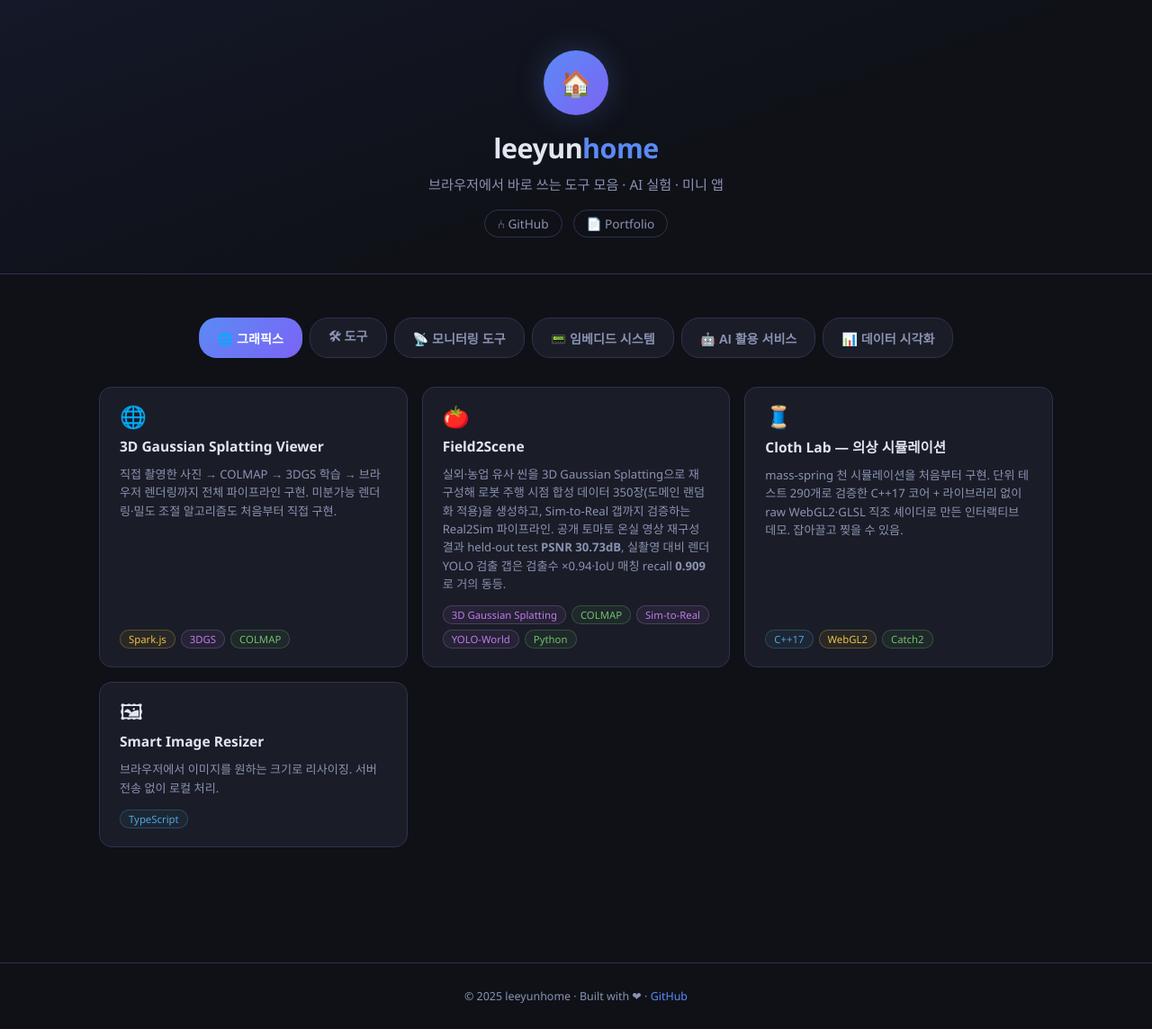
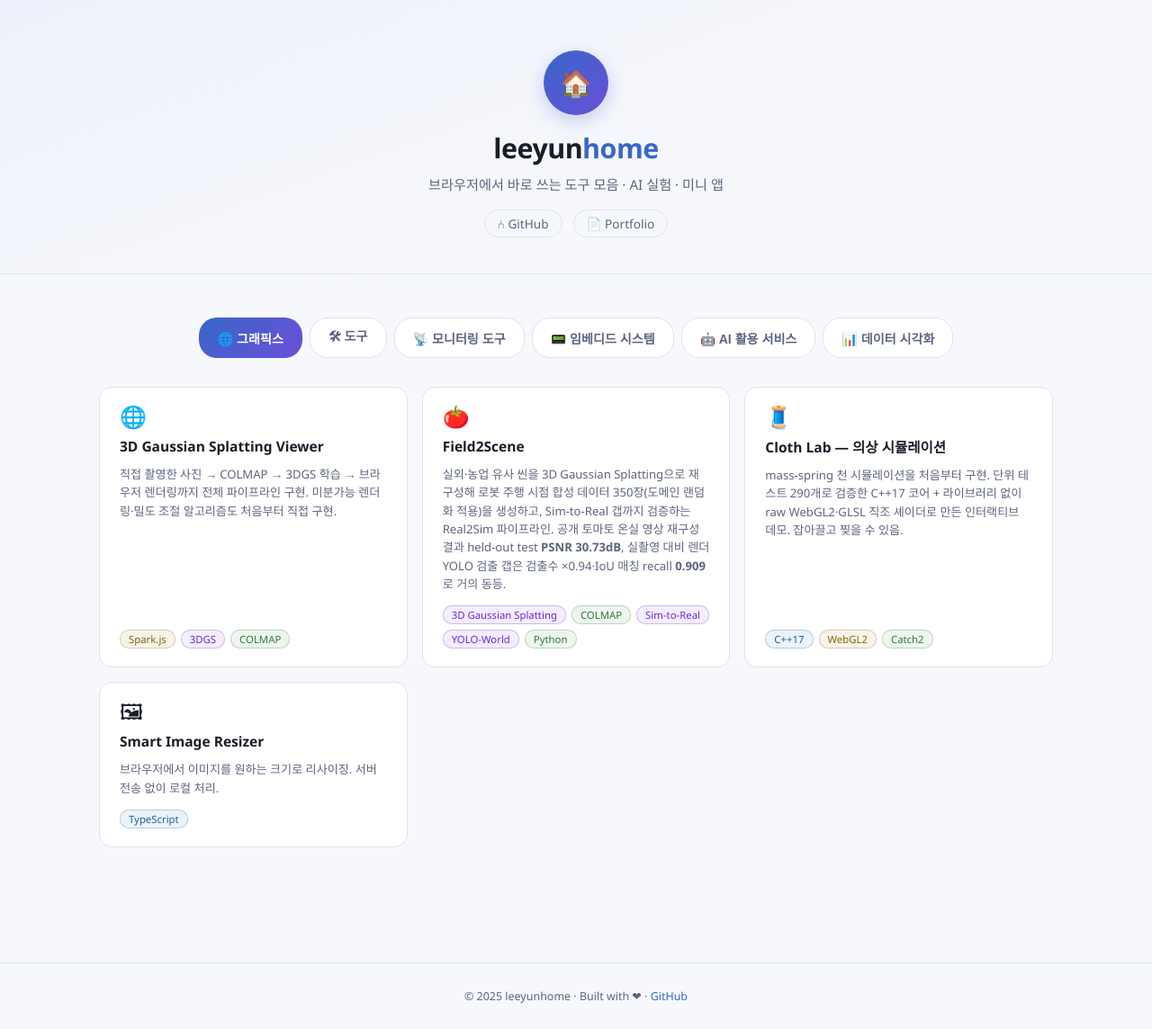
Before and after one commit to leeyunhome/leeyunhome.github.io, a Jekyll site: the page index.html, which Jekyll copies as it is, in a window 1280 px wide. Shown: the whole page at 90% size. Built offline with Jekyll 4.4.1, drawn with Linux system fonts in a browser that asks for light colours.

Commit message:
허브 페이지를 밝은 테마로 전환 (배지 색상 대비 재조정 포함)

```diff
--- a/index.html
+++ b/index.html
@@ -3,6 +3,7 @@
 <head>
   <meta charset="UTF-8" />
   <meta name="viewport" content="width=device-width, initial-scale=1.0" />
+  <meta name="theme-color" content="#f7f8fc" />
   <title>leeyunhome — 프로젝트 허브</title>
   <script>
     (function () {
@@ -32,14 +33,14 @@
     *, *::before, *::after { box-sizing: border-box; margin: 0; padding: 0; }
 
     :root {
-      --bg: #0f1117;
-      --surface: #1a1d27;
-      --surface2: #21253a;
-      --border: #2e3250;
-      --accent: #5b8af5;
-      --accent2: #7c63f5;
-      --text: #e2e6f0;
-      --text2: #8b92b3;
+      --bg: #f7f8fc;
+      --surface: #ffffff;
+      --surface2: #eef0f7;
+      --border: #dfe3ee;
+      --accent: #3767c9;
+      --accent2: #6b4fd8;
+      --text: #1a1d29;
+      --text2: #5d6480;
       --radius: 14px;
     }
 
@@ -54,7 +55,7 @@
     header {
       padding: 56px 24px 40px;
       text-align: center;
-      background: linear-gradient(160deg, #141828 0%, #0f1117 60%);
+      background: linear-gradient(160deg, #edf1fb 0%, #f7f8fc 60%);
       border-bottom: 1px solid var(--border);
     }
     header .avatar {
@@ -63,7 +64,7 @@
       background: linear-gradient(135deg, var(--accent), var(--accent2));
       display: inline-flex; align-items: center; justify-content: center;
       font-size: 28px; margin-bottom: 16px;
-      box-shadow: 0 0 32px #5b8af540;
+      box-shadow: 0 6px 20px rgba(55,103,201,.28);
     }
     header h1 { font-size: 1.9rem; font-weight: 700; letter-spacing: -0.5px; }
     header h1 span { color: var(--accent); }
@@ -116,7 +117,7 @@
       background: linear-gradient(90deg, var(--accent), var(--accent2));
       opacity: 0; transition: opacity 0.2s;
     }
-    .card:hover { transform: translateY(-3px); border-color: #3d4570; box-shadow: 0 8px 32px #0006; }
+    .card:hover { transform: translateY(-3px); border-color: #b6c1de; box-shadow: 0 8px 24px rgba(26,29,41,.10); }
     .card:hover::before { opacity: 1; }
 
     .card-header { display: flex; align-items: flex-start; justify-content: space-between; }
@@ -132,12 +133,12 @@
       font-size: 0.71rem; font-weight: 500; padding: 2px 9px;
       border-radius: 10px; border: 1px solid;
     }
-    .badge-js   { color: #f0c040; border-color: #f0c04044; background: #f0c04011; }
-    .badge-ts   { color: #4ea6e0; border-color: #4ea6e044; background: #4ea6e011; }
-    .badge-py   { color: #70c06a; border-color: #70c06a44; background: #70c06a11; }
-    .badge-html { color: #e8734a; border-color: #e8734a44; background: #e8734a11; }
-    .badge-ai   { color: #c07aee; border-color: #c07aee44; background: #c07aee11; }
-    .badge-css  { color: #5bc0de; border-color: #5bc0de44; background: #5bc0de11; }
+    .badge-js   { color: #8a6400; border-color: #8a640044; background: #8a640014; }
+    .badge-ts   { color: #1565a8; border-color: #1565a844; background: #1565a814; }
+    .badge-py   { color: #2e7d32; border-color: #2e7d3244; background: #2e7d3214; }
+    .badge-html { color: #c2410c; border-color: #c2410c44; background: #c2410c14; }
+    .badge-ai   { color: #6d28d9; border-color: #6d28d944; background: #6d28d914; }
+    .badge-css  { color: #0e7490; border-color: #0e749044; background: #0e749014; }
 
     /* ── Footer ── */
     footer {
@@ -162,7 +163,7 @@
       transition: all 0.18s;
       display: inline-flex; align-items: center; gap: 6px;
     }
-    .tab-btn:hover { color: var(--text); border-color: #3d4570; }
+    .tab-btn:hover { color: var(--text); border-color: #b6c1de; }
     .tab-btn.active {
       color: #fff;
       background: linear-gradient(135deg, var(--accent), var(--accent2));
```
Also changed, not shown: CLAUDE.md (+4 -1 lines).
